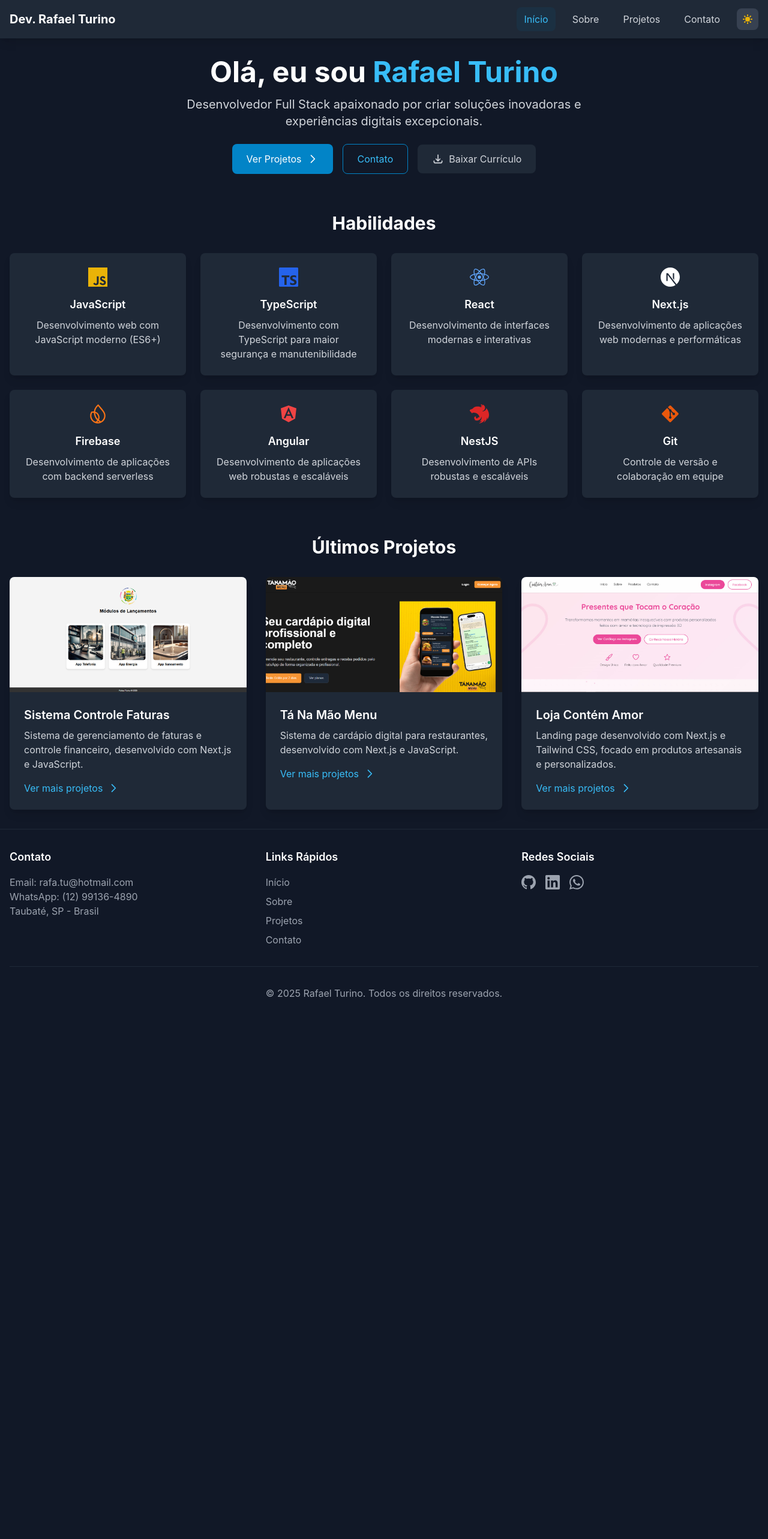
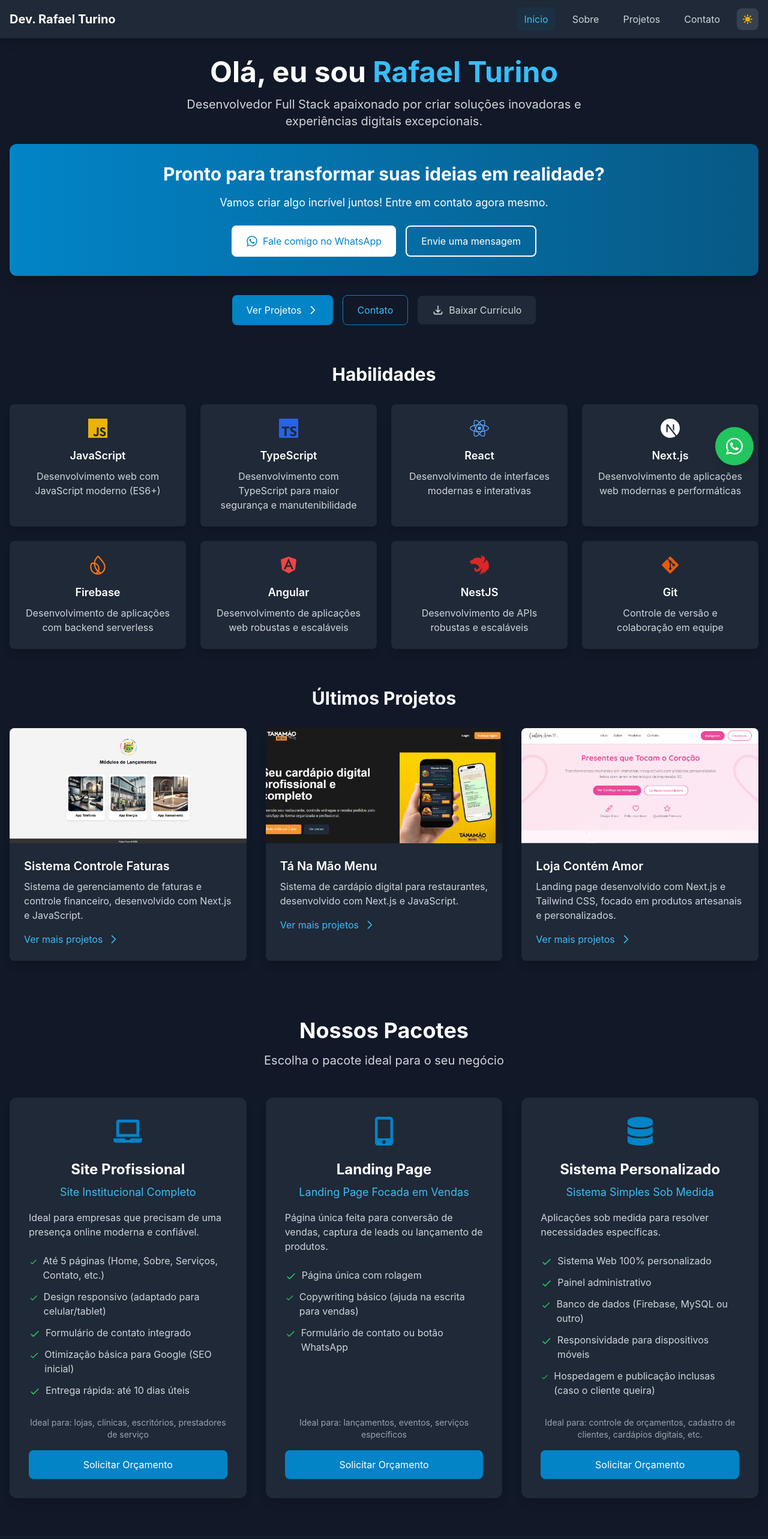
Before and after one commit to rafatu07/portifolio-rafael, a Next.js app: page / in a window 1280 px wide. Shown: the top 2566 px of the page at 60% size. Before the commit the page ends 1700 px from the top, so only its background shows below. Built offline with nearby package versions, Linux system fonts and the light colour scheme.

Commit message:
update-vendas

```diff
--- /dev/null
+++ b/src/components/Packages.tsx
@@ -0,0 +1,136 @@
+import { motion } from 'framer-motion';
+import { fadeInUp, staggerContainer, viewportOptions } from '../config/animations';
+import { FaLaptop, FaMobileAlt, FaDatabase } from 'react-icons/fa';
+
+const Packages = () => {
+  const pacotes = [
+    {
+      id: 1,
+      titulo: 'Site Profissional',
+      subtitulo: 'Site Institucional Completo',
+      descricao: 'Ideal para empresas que precisam de uma presença online moderna e confiável.',
+      caracteristicas: [
+        'Até 5 páginas (Home, Sobre, Serviços, Contato, etc.)',
+        'Design responsivo (adaptado para celular/tablet)',
+        'Formulário de contato integrado',
+        'Otimização básica para Google (SEO inicial)',
+        'Entrega rápida: até 10 dias úteis'
+      ],
+      valor: 'R$ 1.000,00',
+      icone: <FaLaptop className="w-12 h-12 text-primary-600" />,
+      idealPara: 'lojas, clínicas, escritórios, prestadores de serviço'
+    },
+    {
+      id: 2,
+      titulo: 'Landing Page',
+      subtitulo: 'Landing Page Focada em Vendas',
+      descricao: 'Página única feita para conversão de vendas, captura de leads ou lançamento de produtos.',
+      caracteristicas: [
+        'Página única com rolagem',
+        'Copywriting básico (ajuda na escrita para vendas)',
+        'Formulário de contato ou botão WhatsApp'
+      ],
+      valor: 'R$ 500,00',
+      icone: <FaMobileAlt className="w-12 h-12 text-primary-600" />,
+      idealPara: 'lançamentos, eventos, serviços específicos'
+    },
+    {
+      id: 3,
+      titulo: 'Sistema Personalizado',
+      subtitulo: 'Sistema Simples Sob Medida',
+      descricao: 'Aplicações sob medida para resolver necessidades específicas.',
+      caracteristicas: [
+        'Sistema Web 100% personalizado',
+        'Painel administrativo',
+        'Banco de dados (Firebase, MySQL ou outro)',
+        'Responsividade para dispositivos móveis',
+        'Hospedagem e publicação inclusas (caso o cliente queira)'
+      ],
+      valor: 'R$ 1.800,00',
+      icone: <FaDatabase className="w-12 h-12 text-primary-600" />,
+      idealPara: 'controle de orçamentos, cadastro de clientes, cardápios digitais, etc.'
+    }
+  ];
+
+  return (
+    <motion.section
+      className="py-16 bg-gray-50 dark:bg-gray-900"
+      initial={{ opacity: 0, y: 30 }}
+      whileInView={{ opacity: 1, y: 0 }}
+      viewport={viewportOptions}
+      transition={{ duration: 0.8 }}
+    >
+      <div className="container mx-auto px-4">
+        <motion.h2
+          className="text-3xl md:text-4xl font-bold text-center mb-4"
+          initial={{ opacity: 0, y: 20 }}
+          whileInView={{ opacity: 1, y: 0 }}
+          viewport={viewportOptions}
+          transition={{ duration: 0.5 }}
+        >
+          Nossos Pacotes
+        </motion.h2>
+        <motion.p
+          className="text-xl text-gray-600 dark:text-gray-300 text-center mb-12 max-w-2xl mx-auto"
+          initial={{ opacity: 0, y: 20 }}
+          whileInView={{ opacity: 1, y: 0 }}
+          viewport={viewportOptions}
+          transition={{ duration: 0.5, delay: 0.2 }}
+        >
+          Escolha o pacote ideal para o seu negócio
+        </motion.p>
+
+        <motion.div
+          className="grid grid-cols-1 md:grid-cols-3 gap-8"
+          variants={staggerContainer}
+          initial="initial"
+          whileInView="animate"
+          viewport={viewportOptions}
+        >
+          {pacotes.map((pacote) => (
+            <motion.div
+              key={pacote.id}
+              className="bg-white dark:bg-gray-800 rounded-xl shadow-lg p-8 hover:shadow-xl transition-shadow flex flex-col h-full"
+              variants={fadeInUp}
+            >
+              <div className="flex justify-center mb-6">
+                {pacote.icone}
+              </div>
+              <h3 className="text-2xl font-bold text-center mb-2">{pacote.titulo}</h3>
+              <p className="text-lg text-primary-600 dark:text-primary-400 text-center mb-4">{pacote.subtitulo}</p>
+              <p className="text-gray-600 dark:text-gray-300 mb-6">{pacote.descricao}</p>
+
+              <ul className="space-y-3 mb-8">
+                {pacote.caracteristicas.map((caracteristica, index) => (
+                  <li key={index} className="flex items-start">
+                    <svg className="w-5 h-5 text-green-500 mr-2 mt-1" fill="none" stroke="currentColor" viewBox="0 0 24 24">
+                      <path strokeLinecap="round" strokeLinejoin="round" strokeWidth={2} d="M5 13l4 4L19 7" />
+                    </svg>
+                    <span className="text-gray-600 dark:text-gray-300">{caracteristica}</span>
+                  </li>
+                ))}
+              </ul>
+
+              <div className="mt-auto">
+
+                <p className="text-sm text-gray-500 dark:text-gray-400 text-center mb-4">
+                  Ideal para: {pacote.idealPara}
+                </p>
+                <a
+                  href="https://wa.me/5512991364890"
+                  target="_blank"
+                  rel="noopener noreferrer"
+                  className="block w-full text-center bg-primary-600 text-white py-3 rounded-lg hover:bg-primary-700 transition-colors"
+                >
+                  Solicitar Orçamento
+                </a>
+              </div>
+            </motion.div>
+          ))}
+        </motion.div>
+      </div>
+    </motion.section>
+  );
+};
+
+export default Packages;
--- /dev/null
+++ b/src/components/WhatsAppButton.tsx
@@ -0,0 +1,22 @@
+import { FaWhatsapp } from 'react-icons/fa';
+import { motion } from 'framer-motion';
+
+const WhatsAppButton = () => {
+  return (
+    <motion.a
+      href="https://wa.me/5512991364890" //  número de WhatsApp
+      target="_blank"
+      rel="noopener noreferrer"
+      className="fixed bottom-6 right-6 bg-green-500 text-white p-4 rounded-full shadow-lg hover:bg-green-600 transition-colors z-50"
+      whileHover={{ scale: 1.1 }}
+      whileTap={{ scale: 0.9 }}
+      initial={{ opacity: 0, y: 20 }}
+      animate={{ opacity: 1, y: 0 }}
+      transition={{ duration: 0.5 }}
+    >
+      <FaWhatsapp className="w-8 h-8" />
+    </motion.a>
+  );
+};
+
+export default WhatsAppButton;
--- a/src/pages/index.tsx
+++ b/src/pages/index.tsx
@@ -2,10 +2,12 @@ import { NextPage } from 'next';
 import Head from 'next/head';
 import Link from 'next/link';
 import { motion } from 'framer-motion';
-import { FaGitAlt, FaAngular, FaReact } from 'react-icons/fa';
+import { FaGitAlt, FaAngular, FaReact, FaWhatsapp } from 'react-icons/fa';
 import { SiNextdotjs, SiNestjs, SiTypescript, SiJavascript, SiFirebase } from 'react-icons/si';
 import { fadeInUp, staggerContainer, viewportOptions } from '../config/animations';
 import { NextImage } from '../components/NextImage'
+import WhatsAppButton from '../components/WhatsAppButton';
+import Packages from '../components/Packages';
 
 const HomePage: NextPage = () => {
   const habilidades = [
@@ -71,6 +73,39 @@ const HomePage: NextPage = () => {
           <p className="text-xl text-gray-600 dark:text-gray-300 mb-6 max-w-2xl mx-auto">
             Desenvolvedor Full Stack apaixonado por criar soluções inovadoras e experiências digitais excepcionais.
           </p>
+
+          {/* CTA Forte */}
+          <motion.div
+            className="bg-gradient-to-r from-primary-600 to-primary-800 rounded-xl p-8 mb-8 text-white shadow-xl"
+            initial={{ opacity: 0, y: 20 }}
+            animate={{ opacity: 1, y: 0 }}
+            transition={{ delay: 0.3 }}
+          >
+            <h2 className="text-2xl md:text-3xl font-bold mb-4">
+              Pronto para transformar suas ideias em realidade?
+            </h2>
+            <p className="text-lg mb-6">
+              Vamos criar algo incrível juntos! Entre em contato agora mesmo.
+            </p>
+            <div className="flex flex-col sm:flex-row justify-center gap-4">
+              <a
+                href="https://wa.me/5512991364890"
+                target="_blank"
+                rel="noopener noreferrer"
+                className="inline-flex items-center justify-center px-6 py-3 bg-white text-primary-600 rounded-lg hover:bg-gray-100 transition-colors"
+              >
+                <FaWhatsapp className="w-5 h-5 mr-2" />
+                Fale comigo no WhatsApp
+              </a>
+              <Link
+                href="/contato"
+                className="inline-flex items-center justify-center px-6 py-3 border-2 border-white text-white rounded-lg hover:bg-white/10 transition-colors"
+              >
+                Envie uma mensagem
+              </Link>
+            </div>
+          </motion.div>
+
           <div className="flex flex-col justify-center sm:flex-row items-center gap-4">
             <div className="flex flex-col sm:flex-row gap-4">
               <Link
@@ -254,6 +289,8 @@ const HomePage: NextPage = () => {
           </motion.div>
         </motion.section>
       </main>
+      <Packages />
+      <WhatsAppButton />
     </>
   );
 };
```
